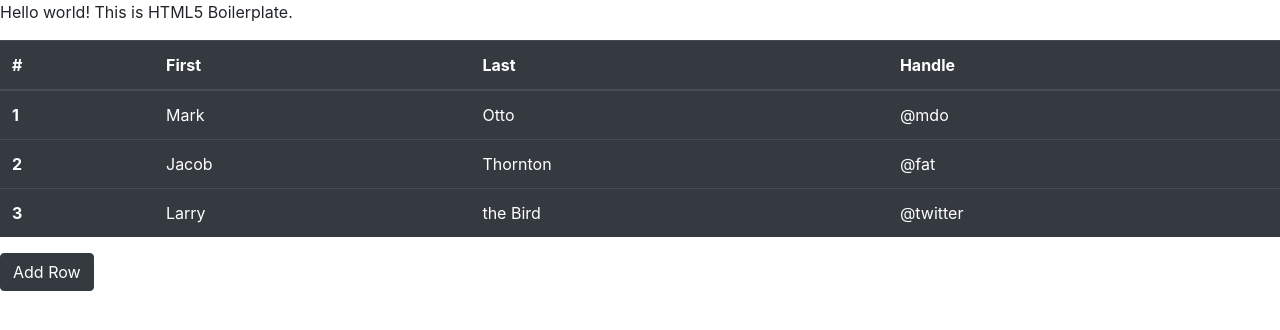
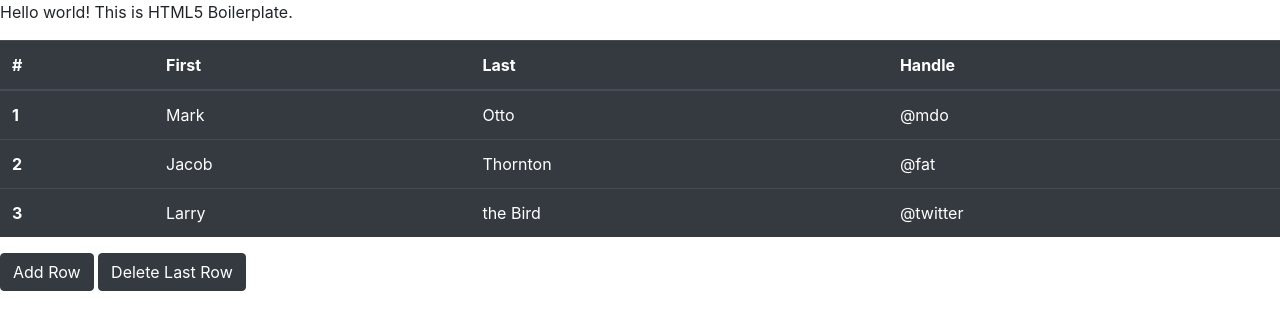
Before and after one commit to wshanaa/johns-tutorial, a plain HTML site: page index.html in a window 1280 px wide. Drawn offline with nearby package versions, Linux system fonts and the light colour scheme.

Commit message:
Added delete

```diff
--- a/index.html
+++ b/index.html
@@ -20,7 +20,8 @@
 
 <body>
 <!--[if IE]>
-    <p class="browserupgrade">You are using an <strong>outdated</strong> browser. Please <a href="https://browsehappy.com/">upgrade your browser</a> to improve your experience and security.</p>
+<p class="browserupgrade">You are using an <strong>outdated</strong> browser. Please <a href="https://browsehappy.com/">upgrade
+  your browser</a> to improve your experience and security.</p>
 <![endif]-->
 
 <!-- Add your site or application content here -->
@@ -57,9 +58,13 @@
 </table>
 
 <button type="button" class="btn btn-dark" onclick="addRow('table')">Add Row</button>
+<button type="button" class="btn btn-dark" onclick="deleteRow('table')">Delete Last Row</button>
 
 <script>
     function addRow(tableID) {
+        // Instructions
+        // https://developer.mozilla.org/en-US/docs/Web/API/HTMLTableElement/insertRow
+
         // Get a reference to the table
         let tableRef = document.getElementById(tableID);
 
@@ -78,17 +83,33 @@
             let newText = document.createTextNode('New bottom row ' + i);
             newCell.appendChild(newText);
         }
-      }  </script>
+    }
 
+    function deleteRow(tableID) {
+        // Instructions
+        // https://developer.mozilla.org/en-US/docs/Web/API/HTMLTableElement/deleteRow
+
+        // Get a reference to the table
+        let tableRef = document.getElementById(tableID);
+
+        // Insert a row at the end of the table
+        let newRow = tableRef.deleteRow(-1);
+    }
+</script>
 
 
 <script src="js/vendor/modernizr-3.7.1.min.js"></script>
-  <script src="https://code.jquery.com/jquery-3.4.1.min.js" integrity="sha256-CSXorXvZcTkaix6Yvo6HppcZGetbYMGWSFlBw8HfCJo=" crossorigin="anonymous"></script>
+<script src="https://code.jquery.com/jquery-3.4.1.min.js"
+        integrity="sha256-CSXorXvZcTkaix6Yvo6HppcZGetbYMGWSFlBw8HfCJo=" crossorigin="anonymous"></script>
 <script>window.jQuery || document.write('<script src="js/vendor/jquery-3.4.1.min.js"><\/script>')</script>
 <script src="js/plugins.js"></script>
 <script src="js/main.js"></script>
-  <script src="https://cdnjs.cloudflare.com/ajax/libs/popper.js/1.14.7/umd/popper.min.js" integrity="sha384-UO2eT0CpHqdSJQ6hJty5KVphtPhzWj9WO1clHTMGa3JDZwrnQq4sF86dIHNDz0W1" crossorigin="anonymous"></script>
-  <script src="https://stackpath.bootstrapcdn.com/bootstrap/4.3.1/js/bootstrap.min.js" integrity="sha384-JjSmVgyd0p3pXB1rRibZUAYoIIy6OrQ6VrjIEaFf/nJGzIxFDsf4x0xIM+B07jRM" crossorigin="anonymous"></script>
+<script src="https://cdnjs.cloudflare.com/ajax/libs/popper.js/1.14.7/umd/popper.min.js"
+        integrity="sha384-UO2eT0CpHqdSJQ6hJty5KVphtPhzWj9WO1clHTMGa3JDZwrnQq4sF86dIHNDz0W1"
+        crossorigin="anonymous"></script>
+<script src="https://stackpath.bootstrapcdn.com/bootstrap/4.3.1/js/bootstrap.min.js"
+        integrity="sha384-JjSmVgyd0p3pXB1rRibZUAYoIIy6OrQ6VrjIEaFf/nJGzIxFDsf4x0xIM+B07jRM"
+        crossorigin="anonymous"></script>
 
 </body>
 
```
Lines whose indentation alone changed are shown as unchanged.
